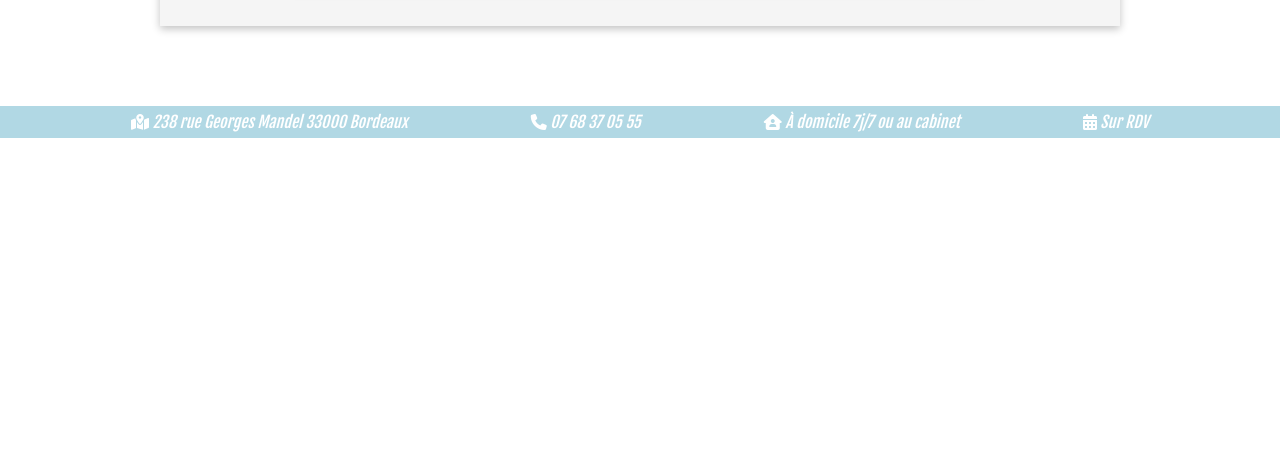
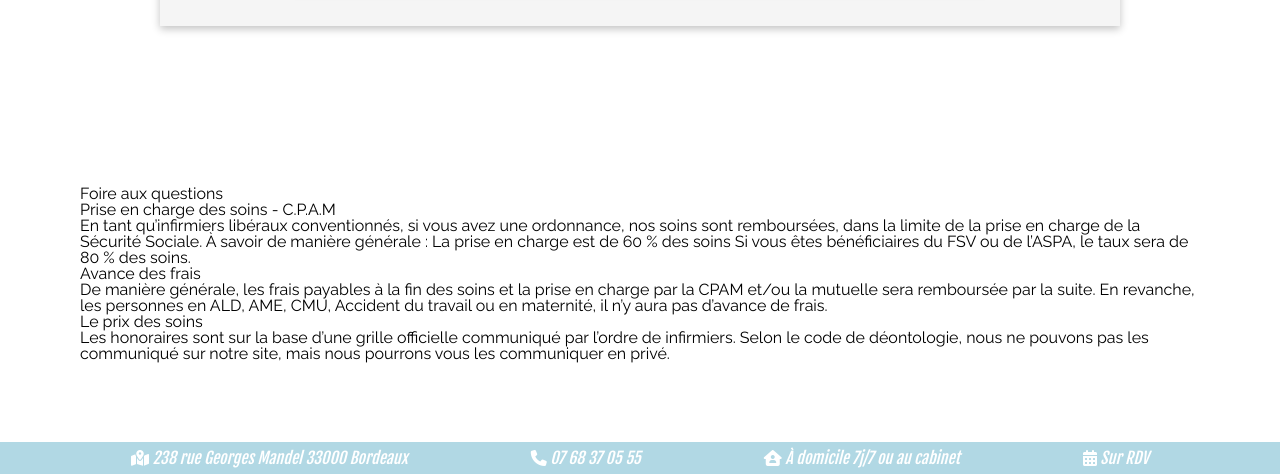
Before and after one commit to mauraneh/cabinet_infirmier, a website: page index.html in a window 1280 px wide. Shown: the part 2706-3180 px from the top of the page. Before the commit the page ends 2844 px from the top, so only its background shows below. Drawn offline with nearby package versions, Linux system fonts and the light colour scheme.

Commit message:
faq en cours

```diff
--- a/index.html
+++ b/index.html
@@ -150,6 +150,43 @@
           </div>
         </div>
       </section>
+      <section id="faq">
+        <div class="faqMain">
+          <h2>Foire aux questions</h2>
+          <div class="cardsFaq">
+            <div class="cardFaq">
+              <h3>Prise en charge des soins - C.P.A.M</h3>
+              <p>
+                En tant qu’infirmiers libéraux conventionnés, si vous avez une
+                ordonnance, nos soins sont remboursées, dans la limite de la
+                prise en charge de la Sécurité Sociale. À savoir de manière
+                générale : La prise en charge est de 60 % des soins Si vous êtes
+                bénéficiaires du FSV ou de l’ASPA, le taux sera de 80 % des
+                soins.
+              </p>
+            </div>
+            <div class="cardFaq">
+              <h3>Avance des frais</h3>
+              <p>
+                De manière générale, les frais payables à la fin des soins et la
+                prise en charge par la CPAM et/ou la mutuelle sera remboursée
+                par la suite. En revanche, les personnes en ALD, AME, CMU,
+                Accident du travail ou en maternité, il n’y aura pas d’avance de
+                frais.
+              </p>
+            </div>
+            <div class="cardFaq">
+              <h3>Le prix des soins</h3>
+              <p>
+                Les honoraires sont sur la base d’une grille officielle
+                communiqué par l’ordre de infirmiers. Selon le code de
+                déontologie, nous ne pouvons pas les communiqué sur notre site,
+                mais nous pourrons vous les communiquer en privé.
+              </p>
+            </div>
+          </div>
+        </div>
+      </section>
       <footer>
         <div class="informationHeader">
           <address class="adresse">
--- a/public/styles/sass/style.scss
+++ b/public/styles/sass/style.scss
@@ -41,6 +41,7 @@ main {
   flex: 1 0 auto;
 }
 //------------HEADER-------------------------------
+
 //------------INFORMATION---------
 .informationHeader{
 font-family: $font-subtitle;
@@ -196,6 +197,10 @@ nav {
     }
   }
 }
+//----------FAQ---------------
+.faqMain{
+  padding: 5rem;
+}
 //--------------------------------------------------------------MEDIA QUERIES-----------------------------------------------------------------------
 @media (min-width: 768px) {
 
```
Also changed, not shown: public/styles/css/style.css, 1 other file.
